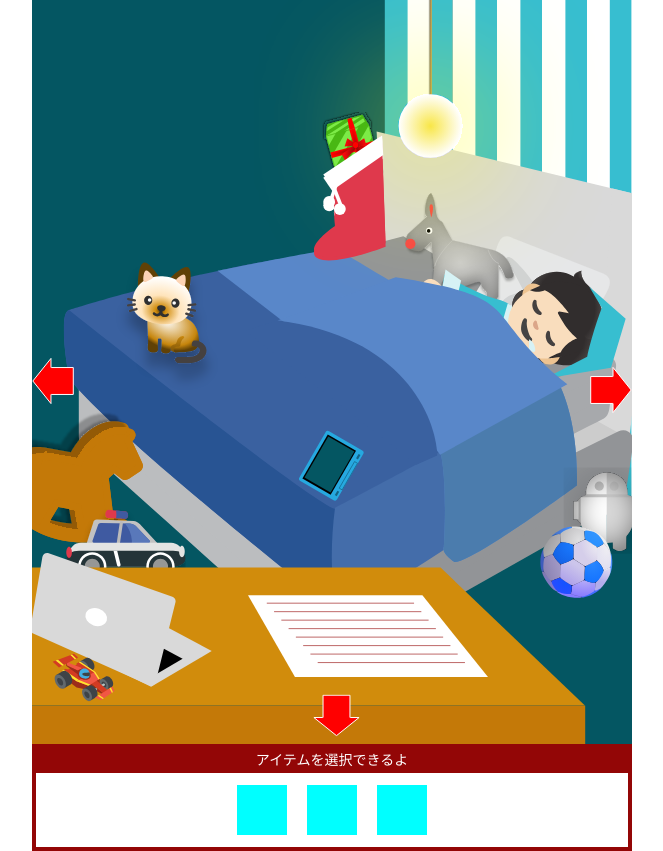
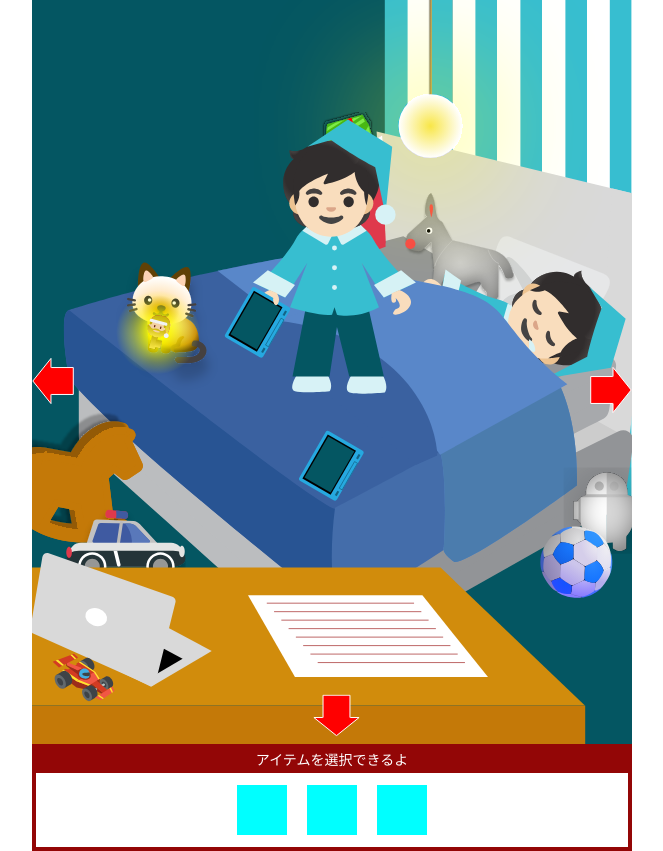
Before and after one commit to marimonon/advent2024_christmas, a React (Vite) app: page / in a window 1280 px wide. Shown: the whole page, without its empty margins (308-971 px from the left). Built offline with nearby package versions, Linux system fonts and the light colour scheme.

Commit message:
鍵と子供のcss

```diff
--- a/src/components/Rooms/ChildRoom.tsx
+++ b/src/components/Rooms/ChildRoom.tsx
@@ -5,10 +5,14 @@ import HomeWorkImage from "../Images/Child/HomeWorkImage"
 import ChildSleepImage from "../Images/Child/ChildSleepImage"
 import BootImage from "../Images/Child/BootImage"
 import BootEmptyImage from "../Images/Child/BootEmptyImage"
+import ChildImage from "../Images/Child/ChildImage"
+import MasterKeyImage from "../Images/Child/MasterKeyImage"
 
 const ChildRoom: React.FC = () => {
   return (
     <div>
+      <MasterKeyImage css={masterKeyCss} />
+      <ChildImage css={childCss} />
       <BootEmptyImage css={bootEmptyCss} />
       <BootImage css={bootCss} />
       <ChildSleepImage css={childSleepCss} />
@@ -19,6 +23,24 @@ const ChildRoom: React.FC = () => {
 }
 
 export default ChildRoom
+
+const masterKeyCss = css`
+  position: absolute;
+  top: 39%;
+  left: 14%;
+  width: 14%;
+  height: auto;
+  z-index: 4;
+`
+
+const childCss = css`
+  position: absolute;
+  top: 16%;
+  left: 32%;
+  width: 32%;
+  height: auto;
+  z-index: 3;
+`
 
 const bootEmptyCss = css`
   position: absolute;
```
